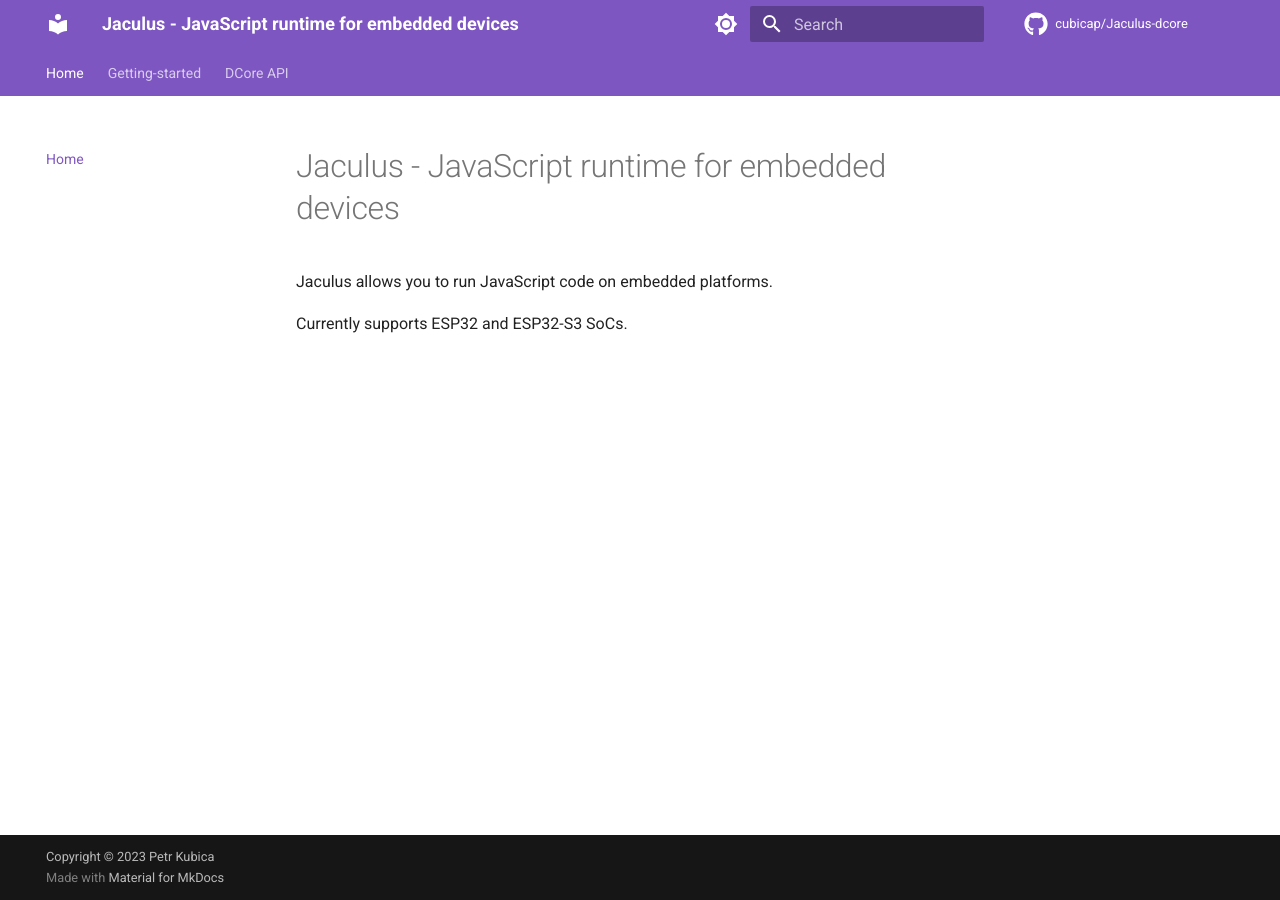
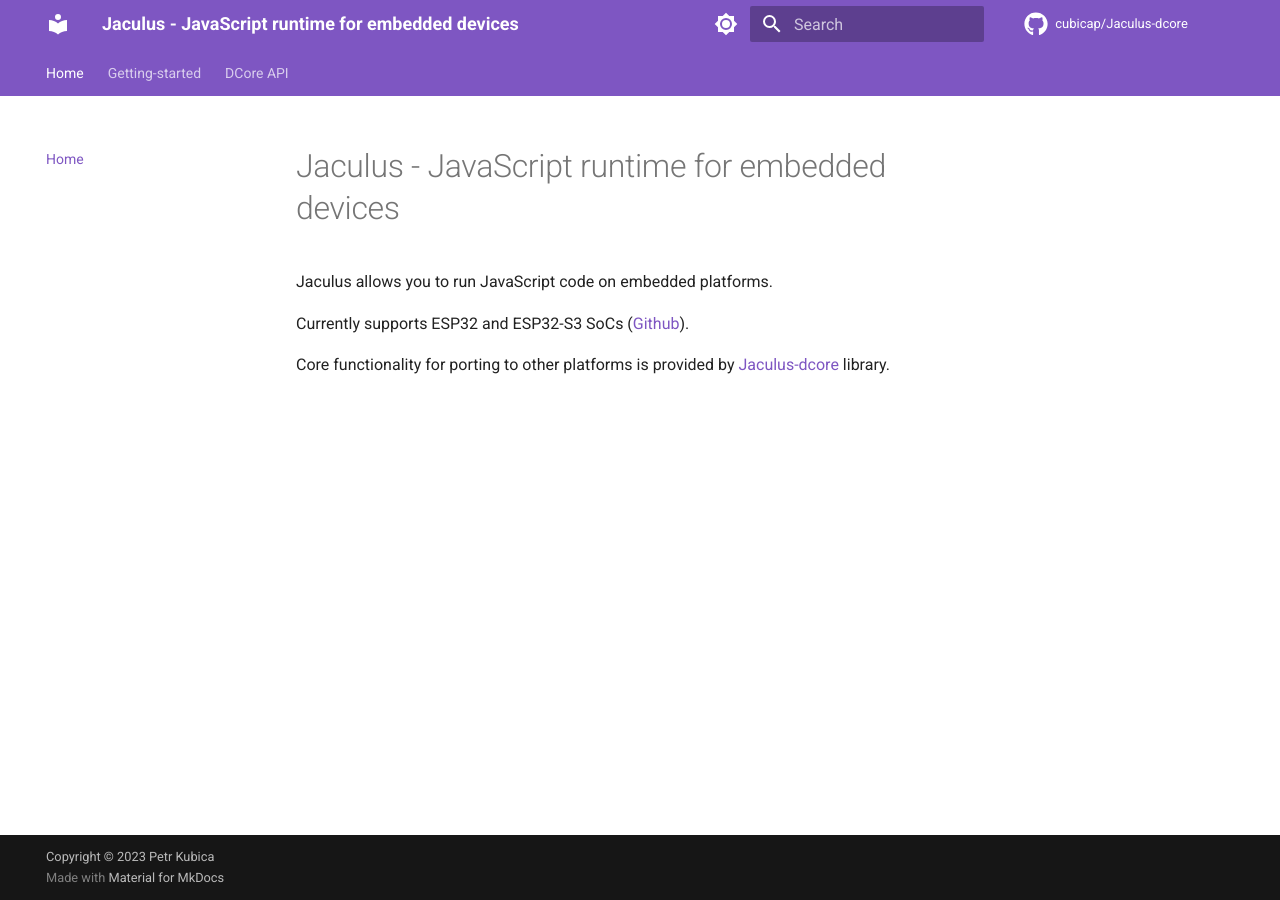
Before and after one commit to cubicap/Jaculus-dcore, an MkDocs documentation site: the page built from docs/index.md, in a window 1280 px wide. Built offline with MkDocs 1.6.1 and Material for MkDocs 9.7.7, drawn with Linux system fonts in a browser that asks for light colours; comment, search, counter and statistics services are not loaded.

Commit message:
update docs

```diff
--- a/docs/index.md
+++ b/docs/index.md
@@ -2,4 +2,7 @@
 
 Jaculus allows you to run JavaScript code on embedded platforms.
 
-Currently supports ESP32 and ESP32-S3 SoCs.
+Currently supports ESP32 and ESP32-S3 SoCs ([Github](https://github.com/cubicap/Jaculus-esp32)).
+
+Core functionality for porting to other platforms is provided by
+[Jaculus-dcore](https://github.com/cubicap/Jaculus-dcore) library.
```
Also changed, not shown: README.md (+2 -1 lines).
